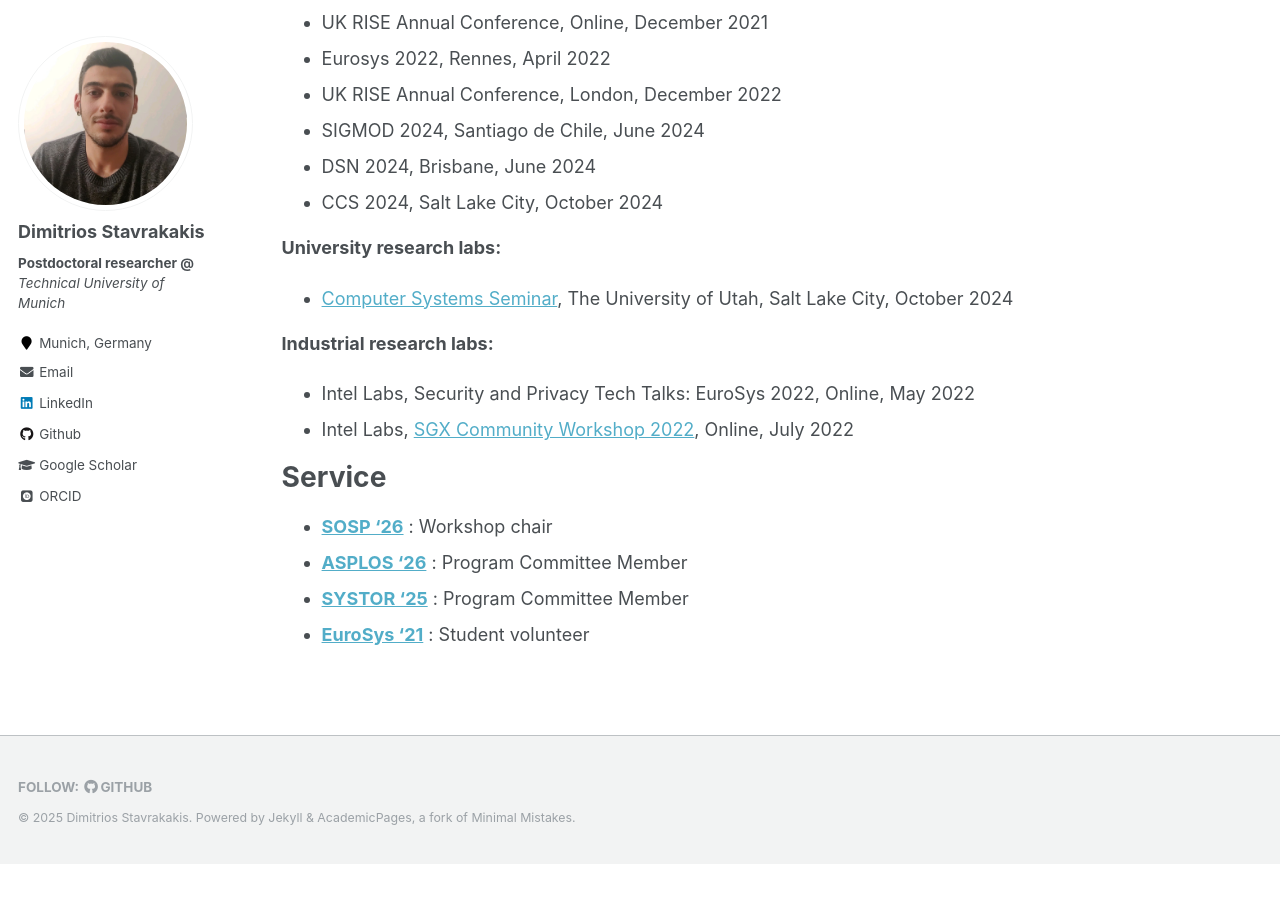
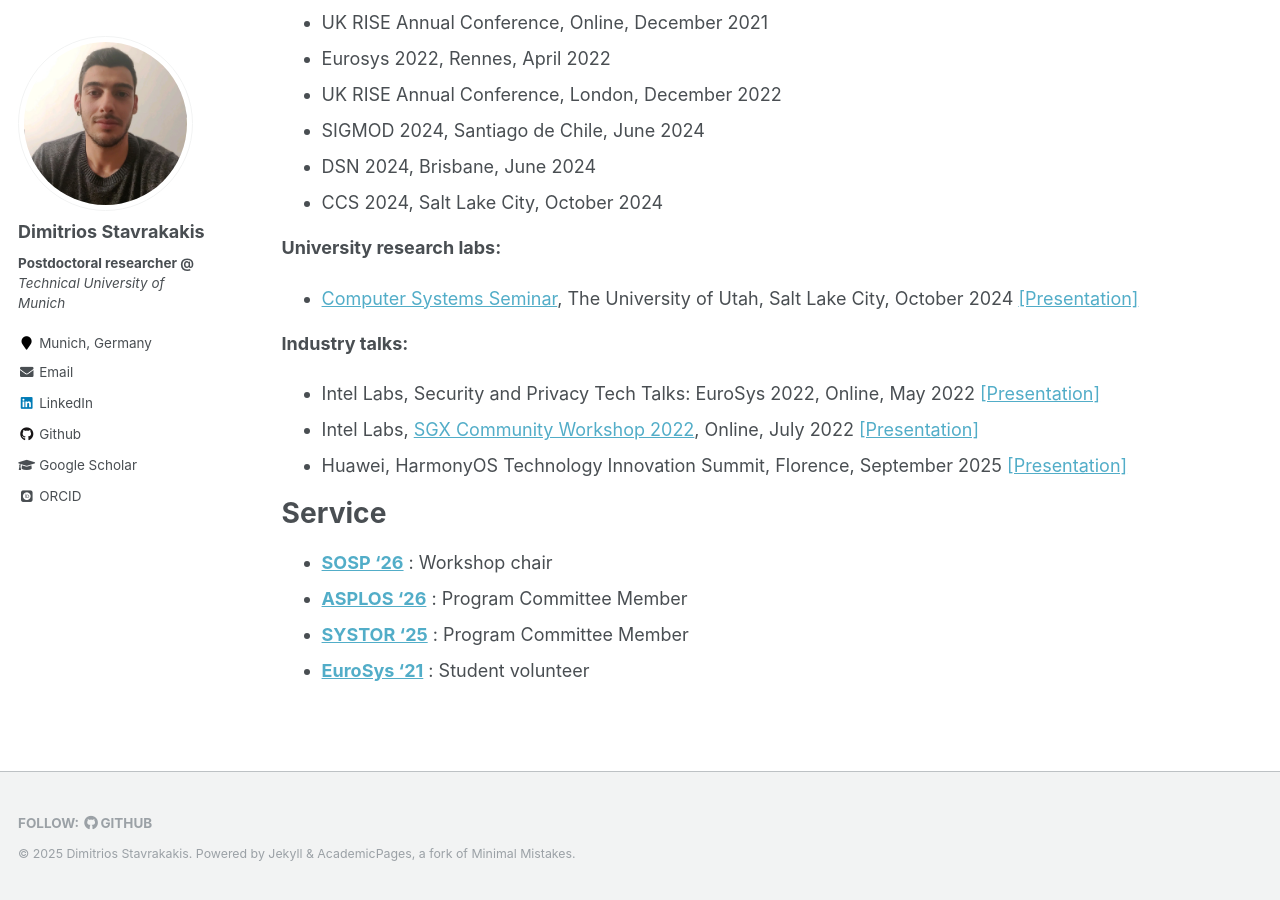
Before and after one commit to dimstav23/dimstav23.github.io, a Jekyll site: the page built from _pages/cv.md, in a window 1280 px wide and 900 px high, scrolled down 1858 px. Built offline with Jekyll 4.4.1, drawn with Linux system fonts in a browser that asks for light colours; some web fonts are replaced; before the commit the page ends 2722 px from its top, so only the background shows below that.

Commit message:
update CV with Huawei talk and presentation links
Signed-off-by: dimstav23 <dimstav23@gmail.com>

```diff
--- a/_pages/cv.md
+++ b/_pages/cv.md
@@ -81,11 +81,12 @@ Invited talks
 - CCS 2024, Salt Lake City, October 2024
 
 **University research labs:**
-- [Computer Systems Seminar](https://www.eng.utah.edu/~csl-sem/old/f24/), The University of Utah, Salt Lake City, October 2024
+- [Computer Systems Seminar](https://www.eng.utah.edu/~csl-sem/old/f24/), The University of Utah, Salt Lake City, October 2024 [[Presentation]](https://docs.google.com/presentation/d/e/2PACX-1vTx5mQ3HOkwPOhMEPTuwLwXyak-EQIHe_dSuvANm-h_tofvwtj0umNExJi7vc2ud-b1qyDbulbldUG0/pub?start=true&loop=false&delayms=3000)
 
-**Industrial research labs:**
-- Intel Labs, Security and Privacy Tech Talks: EuroSys 2022, Online, May 2022
-- Intel Labs, [SGX Community Workshop 2022](https://community.intel.com/t5/Blogs/Tech-Innovation/Data-Center/Third-SGX-Community-Day/post/1393177#.YquzBaYuyqI.linkedin), Online, July 2022
+**Industry talks:**
+- Intel Labs, Security and Privacy Tech Talks: EuroSys 2022, Online, May 2022 [[Presentation]](https://docs.google.com/presentation/d/e/2PACX-1vSztIgeqt6D9t5qpLbY5_0i13LujmnhrrnUM4pR-3gjrK5NhtU1c_TgjVs1bodbz2UntLHOrTuzULal/pub?start=true&loop=false&delayms=3000)
+- Intel Labs, [SGX Community Workshop 2022](https://community.intel.com/t5/Blogs/Tech-Innovation/Data-Center/Third-SGX-Community-Day/post/1393177#.YquzBaYuyqI.linkedin), Online, July 2022 [[Presentation]](https://docs.google.com/presentation/d/e/2PACX-1vRxUoMUzAvdm3F_7aOZ8NG-gdMUXr6je2ZvEAkgTD40WAjzjfgnfJ5RTxxv85SlZcR2hjvEZ5PDADis/pub?start=true&loop=false&delayms=3000)
+- Huawei, HarmonyOS Technology Innovation Summit, Florence, September 2025 [[Presentation]](https://docs.google.com/presentation/d/e/2PACX-1vQgGCReonWkzyeHn1e_5lRO0SQYfzU-v2eCEPYMSDUbQk-g-3MSkASpKnNvvt9-t5azk5kWa1FolonS/pub?start=true&loop=false&delayms=3000)
 
 Service
 ======
```
